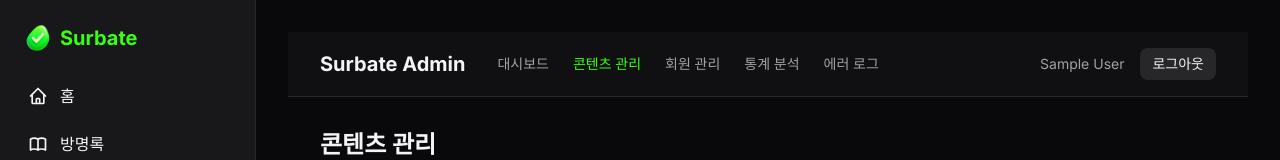
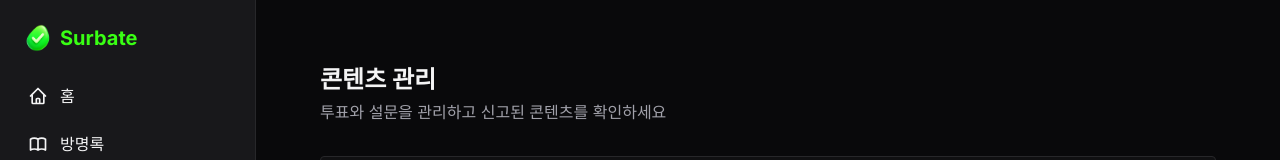
Before and after one commit to Taewoong-Hong/self-question, a Next.js app: page /admin/contents in a window 1280 px wide. Shown: the top 160 px of the page. Built offline with nearby package versions, Linux system fonts and the light colour scheme; no server answers; sample sign-in values are in the browser's storage.

Commit message:
fix: admin 레이아웃 중복 헤더 제거
- root layout의 사이드바와 중복되는 admin 헤더 제거
- 사이드바 네비게이터만 사용하도록 개선

```diff
--- a/src/app/admin/layout.tsx
+++ b/src/app/admin/layout.tsx
@@ -54,75 +54,9 @@ export default function AdminLayout({
   }
 
   return (
-    <div className="min-h-screen bg-zinc-950">
-      {/* 헤더 */}
-      <header className="bg-zinc-900/50 backdrop-blur-sm border-b border-zinc-800">
-        <div className="max-w-7xl mx-auto px-4 sm:px-6 lg:px-8">
-          <div className="flex items-center justify-between h-16">
-            <div className="flex items-center gap-8">
-              <Link href="/admin/dashboard" className="text-xl font-bold text-zinc-100">
-                Surbate Admin
-              </Link>
-              <nav className="hidden md:flex gap-6">
-                <Link
-                  href="/admin/dashboard"
-                  className={`text-sm font-medium transition-colors ${
-                    pathname === '/admin/dashboard' ? 'text-surbate' : 'text-zinc-400 hover:text-zinc-100'
-                  }`}
-                >
-                  대시보드
-                </Link>
-                <Link
-                  href="/admin/contents"
-                  className={`text-sm font-medium transition-colors ${
-                    pathname === '/admin/contents' ? 'text-surbate' : 'text-zinc-400 hover:text-zinc-100'
-                  }`}
-                >
-                  콘텐츠 관리
-                </Link>
-                <Link
-                  href="/admin/users"
-                  className={`text-sm font-medium transition-colors ${
-                    pathname === '/admin/users' ? 'text-surbate' : 'text-zinc-400 hover:text-zinc-100'
-                  }`}
-                >
-                  회원 관리
-                </Link>
-                <Link
-                  href="/admin/stats"
-                  className={`text-sm font-medium transition-colors ${
-                    pathname === '/admin/stats' ? 'text-surbate' : 'text-zinc-400 hover:text-zinc-100'
-                  }`}
-                >
-                  통계 분석
-                </Link>
-                <Link
-                  href="/admin/errors"
-                  className={`text-sm font-medium transition-colors ${
-                    pathname === '/admin/errors' ? 'text-surbate' : 'text-zinc-400 hover:text-zinc-100'
-                  }`}
-                >
-                  에러 로그
-                </Link>
-              </nav>
-            </div>
-            <div className="flex items-center gap-4">
-              <span className="text-sm text-zinc-400">
-                {adminUser?.name || 'Admin'}
-              </span>
-              <button
-                onClick={handleLogout}
-                className="px-3 py-1.5 bg-zinc-800 text-zinc-100 rounded-lg text-sm hover:bg-zinc-700 transition-colors"
-              >
-                로그아웃
-              </button>
-            </div>
-          </div>
-        </div>
-      </header>
-
-      {/* 메인 컨텐츠 */}
+    <>
+      {/* 메인 컨텐츠만 렌더링 - 네비게이션은 root layout의 사이드바 사용 */}
       {children}
-    </div>
+    </>
   );
 }
```
